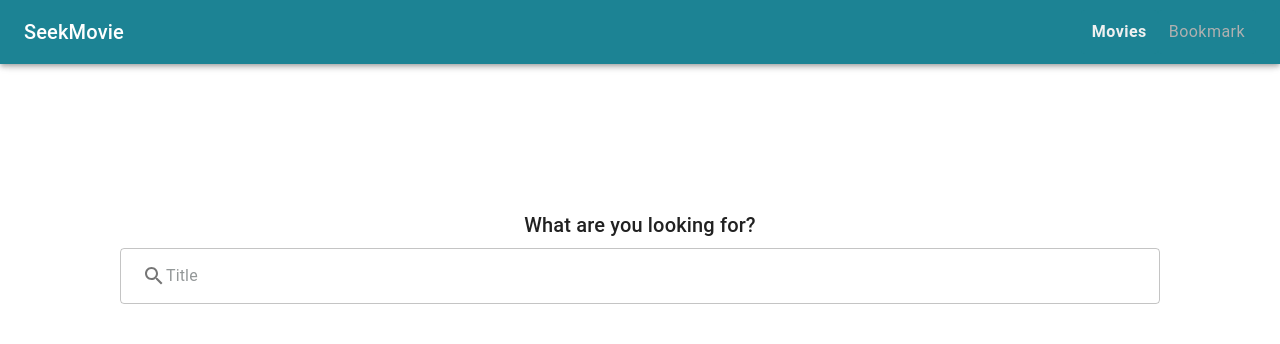
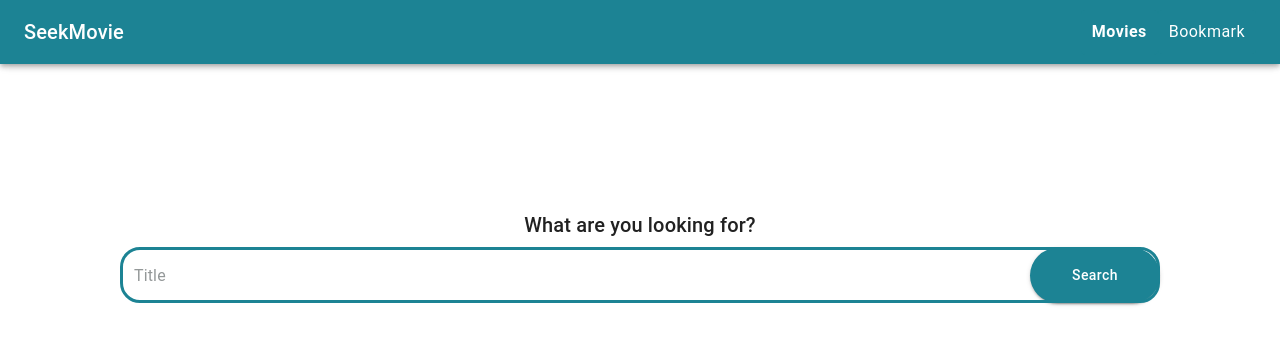
Before and after one commit to syedHanif1/movies-search-app, a Next.js app: page /movies in a window 1280 px wide. Shown: the top 344 px of the page. Built offline with nearby package versions, Linux system fonts and the light colour scheme; no server answers.

Commit message:
Updated movies page design

```diff
--- a/app/(routes)/movies/page.tsx
+++ b/app/(routes)/movies/page.tsx
@@ -1,12 +1,12 @@
 "use client";
 import React, { useEffect, ChangeEvent } from "react";
-import { Alert, Box, Typography, InputAdornment } from "@mui/material";
-import SearchIcon from "@mui/icons-material/Search";
+import { Alert, Box, InputAdornment, Typography } from "@mui/material";
 import { useMovies } from "@/app/_hooks/useMovies";
 import TextInput from "@/app/_components/Input";
 import useDebounce from "@/app/_hooks/useDebounce";
 import MovieList from "@/app/_components/movies/MovieList";
 import useMovieStore from "@/app/_store/useMovieStore";
+import Button from "@/app/_components/Button";
 
 const Movies = () => {
   const { movies, searchTerm, page, hasMore, error, setMovies, setPage, setHasMore, setSearchTerm, setError } = useMovieStore();
@@ -14,9 +14,11 @@ const Movies = () => {
   const { data, isFetching } = useMovies(debouncedSearchTerm, page);
 
   useEffect(() => {
-    if (data?.totalResults && movies.length >= parseInt(data.totalResults)) {
-      setHasMore(false);
-    }
+    if (!searchTerm) setMovies([]);
+  }, [searchTerm]);
+
+  useEffect(() => {
+    if (data?.totalResults && movies.length >= parseInt(data.totalResults)) setHasMore(false);
   }, [movies.length, data?.totalResults]);
 
   const handleSearch = (e: ChangeEvent<HTMLInputElement>) => {
@@ -26,7 +28,6 @@ const Movies = () => {
     setHasMore(true);
     setSearchTerm(e.target.value);
   };
-
   const loadMoreMovies = () => setPage(page + 1);
 
   return (
@@ -34,7 +35,16 @@ const Movies = () => {
       <Typography variant="h6" gutterBottom className={movies.length === 0 ? "boldLabel" : ""}>
         What are you looking for?
       </Typography>
-      <TextInput value={searchTerm} onChange={handleSearch} label={"Search For Movies"} placeholder="Title" icon={<SearchIcon />} />
+      <TextInput
+        value={searchTerm}
+        onChange={handleSearch}
+        placeholder="Title"
+        endAdornment={
+          <InputAdornment position="end">
+            <Button label="Search" sx={{ height: 55, borderRadius: 20, padding: "0 16px", minWidth: 130 }} onClick={() => {}} />
+          </InputAdornment>
+        }
+      />
       {movies.length > 0 && <MovieList movies={movies} isFetching={isFetching} loadMore={loadMoreMovies} hasMore={hasMore} />}
       {error && (
         <Alert severity="error" sx={{ my: 5, fontSize: 16 }}>
--- a/app/_components/AppBar.tsx
+++ b/app/_components/AppBar.tsx
@@ -30,11 +30,11 @@ const AppBar = ({ onClose }: AppDrawerProps) => {
               variant="text"
               size="large"
               sx={{
+                color: "white",
                 fontSize: 16,
-                color: pathname === AppRoutes[item] ? "#F0F0F0" : "#B0B0B0",
-                fontWeight: pathname === AppRoutes[item] ? "600" : "400",
-                background: pathname === AppRoutes[item] ? "#f9f9f9" : "none",
+                fontWeight: pathname === AppRoutes[item] ? "700" : "400",
                 transition: "background 0.3s ease, color 0.3s ease",
+                borderBottom: pathname === AppRoutes[item] ? "1px solid #1C8394" : "",
                 "&:hover": { color: "#FFFFFF" },
               }}
               label={item}
--- a/app/_components/Input.tsx
+++ b/app/_components/Input.tsx
@@ -1,33 +1,43 @@
 import React from "react";
 import MuiTextField, { TextFieldProps as MuiTextFieldProps } from "@mui/material/TextField";
-import { InputAdornment } from "@mui/material";
 
 type CustomProps = MuiTextFieldProps & {
-  label: string;
-  icon?: React.ReactNode;
+  endAdornment: React.ReactNode;
+  // add custom props here
 };
 
 const defaultInputProps: Partial<CustomProps> = {
   variant: "outlined",
   fullWidth: true,
-  size: "medium",
 };
 
 const TextInput: React.FC<CustomProps> = (props) => {
   // Merge default props with custom props
   const mergedProps = { ...defaultInputProps, ...props };
 
-  const { label, icon, ...rest } = mergedProps;
+  const { endAdornment, ...rest } = mergedProps;
 
   return (
     <MuiTextField
       {...rest}
       InputProps={{
         style: { color: "#000B0D" },
-        startAdornment: icon ? <InputAdornment position="end">{icon}</InputAdornment> : null,
+        endAdornment: endAdornment,
       }}
       InputLabelProps={{ style: { color: "#000B0D" } }}
-      style={{ borderRadius: 30 }}
+      sx={{
+        "& .MuiOutlinedInput-root": {
+          height: 55,
+          paddingRight: "0px",
+          borderRadius: "20px",
+          "& fieldset": { borderWidth: "3px", borderColor: "#1C8394" },
+          "&:hover fieldset": { borderColor: "#1C8394" },
+          "&.Mui-focused fieldset": { borderColor: "#1C8394" },
+          "& .MuiInputAdornment-root": {
+            height: "100%",
+          },
+        },
+      }}
     />
   );
 };
--- a/app/_components/movies/MovieDetails.tsx
+++ b/app/_components/movies/MovieDetails.tsx
@@ -23,7 +23,7 @@ const MovieDetails = ({ movieId, clearMovieId }: { movieId: string; clearMovieId
             <div className="movie-header-overlay" />
           </div>
           <Box sx={{ p: 1 }}>
-            <Stack direction="row" spacing={1}>
+            <Stack direction="row" spacing={1} sx={{ flexWrap: "wrap" }}>
               {[data.Year, data.Runtime, ...data.Genre.split(",").filter((e) => e !== "N/A")].map((genre) => (
                 <Chip label={genre} key={genre} sx={{ color: "white", borderRadius: 2 }} variant="outlined" />
               ))}
--- a/app/_hooks/useMovies.ts
+++ b/app/_hooks/useMovies.ts
@@ -10,7 +10,9 @@ export const useMovies = (title: string, page: number = 1) => {
   return useQuery<MovieDataResponse, Error>({
     queryKey: ["movies", title, page],
     queryFn: async () => {
+      console.log("title", title);
       if (!title) {
+        setMovies([]);
         return defaultMovieResponse;
       }
 
--- a/app/_styles/global.css
+++ b/app/_styles/global.css
@@ -23,7 +23,7 @@ body {
 
 .boldLabel {
   font-weight: bold;
-  font-size: 50px;
+  font-size: 60px;
 }
 
 /* Movie card */
@@ -53,7 +53,7 @@ body {
 }
 
 .movie-card-header {
-  padding: 16px;
+  padding: 6px;
   height: 20%;
 }
 
```
